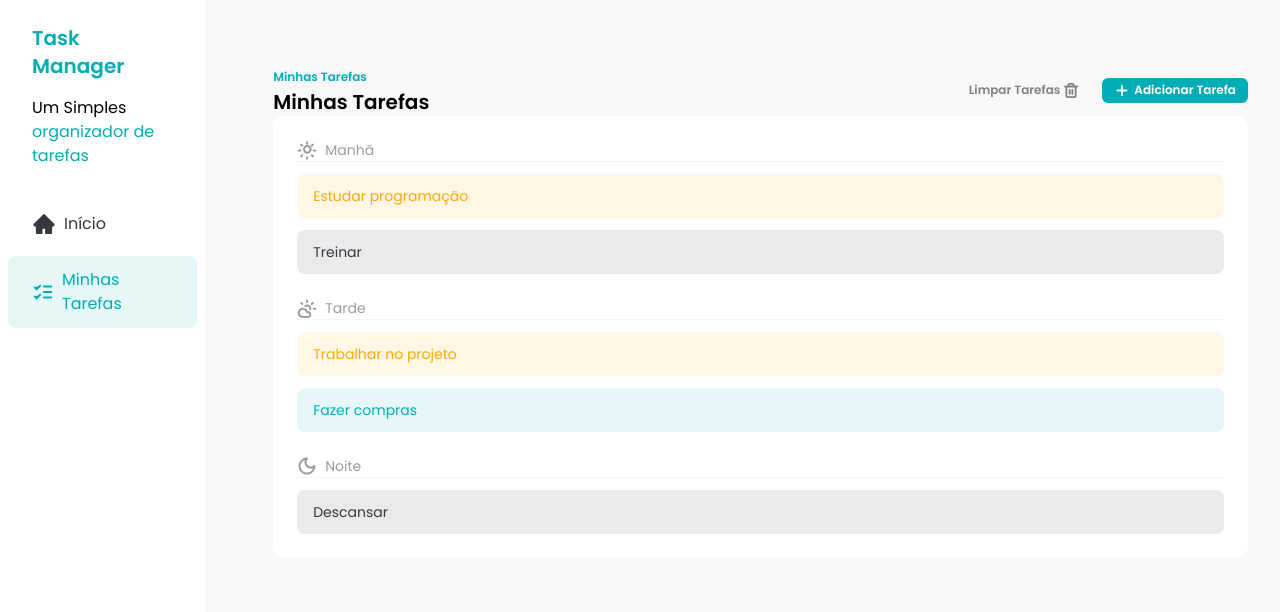
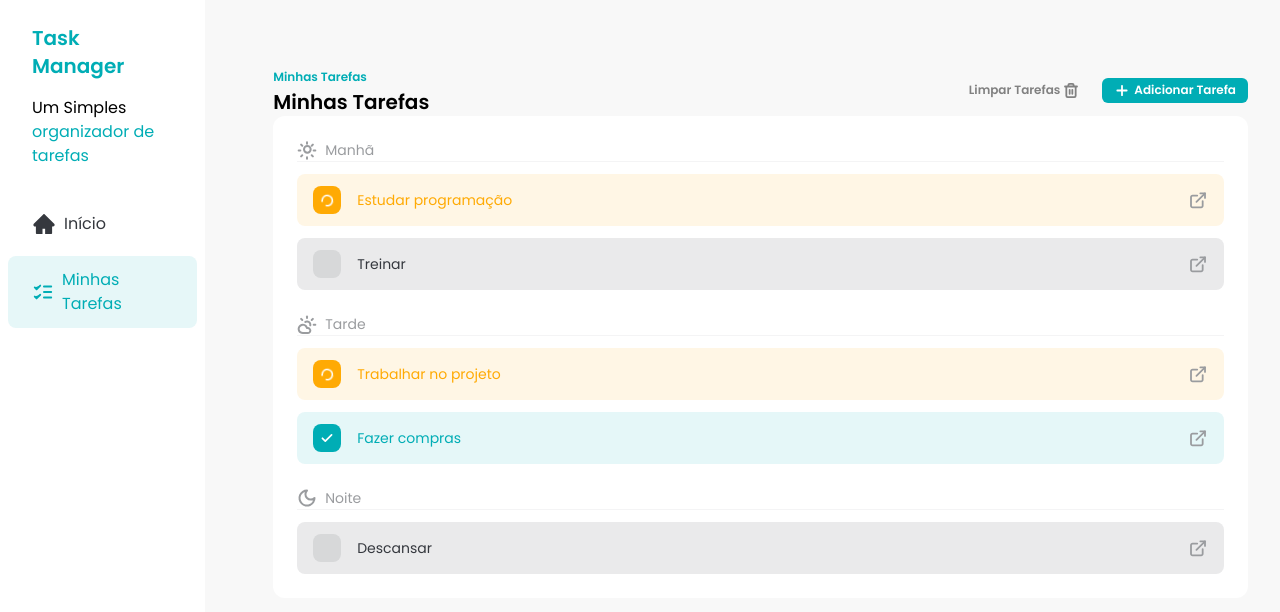
Before and after one commit to JoaoMeisterI/Task-Manager, a React (Vite) app: page / in a window 1280 px wide. Shown: the top 612 px of the page. Built offline with nearby package versions, Linux system fonts and the light colour scheme.

Commit message:
feat: component TaskItem Logic

```diff
--- a/src/components/Button.jsx
+++ b/src/components/Button.jsx
@@ -12,7 +12,7 @@ const Button = ({ children, variant = "primary" }) => {
 
   return (
     <button
-      className={`flex items-center gap-1 rounded-md px-3 py-1 text-xs font-semibold ${getVariantClasses()}`}
+      className={`flex items-center gap-1 rounded-md px-3 py-1 text-xs font-semibold transition hover:opacity-75 ${getVariantClasses()}`}
     >
       {children}
     </button>
--- a/src/components/TaskItem.jsx
+++ b/src/components/TaskItem.jsx
@@ -1,11 +1,15 @@
+import CheckIcon from "../assets/icons/check.svg?react"
+import LoadIcon from "../assets/icons/loader.svg?react"
+import DetailsIcons from "../assets/icons/details.svg?react"
+
 /* eslint-disable react/prop-types */
 const TaskItem = ({ tasks }) => {
   const getStatusClasses = () => {
     if (tasks.status === "completed") {
-      return "text-[#00ADB5] bg-[#00ADB5] bg-opacity-10"
+      return "text-[#00ADB5] bg-[#00ADB5]"
     }
     if (tasks.status === "in_progress") {
-      return "bg-[#FFAA04] bg-opacity-10 text-[#FFAA04]"
+      return "bg-[#FFAA04] text-[#FFAA04]"
     }
     if (tasks.status === "not_started") {
       return "bg-[#35383E] bg-opacity-10 text-[#35383E]"
@@ -14,9 +18,27 @@ const TaskItem = ({ tasks }) => {
 
   return (
     <div
-      className={`flex items-center gap-2 rounded-lg px-4 py-3 text-sm ${getStatusClasses()}`}
+      className={`flex items-center justify-between gap-2 rounded-lg bg-opacity-10 px-4 py-3 text-sm ${getStatusClasses()}`}
     >
-      <p>{tasks.title}</p>
+      <div className="flex items-center gap-4">
+        <label
+          className={`relative flex h-7 w-7 cursor-pointer items-center justify-center rounded-lg text-white ${getStatusClasses()}`}
+        >
+          <input
+            type="checkbox"
+            checked={tasks.status === "completed"}
+            className="absolute h-full w-full cursor-pointer opacity-0"
+          />
+          {tasks.status === "completed" && <CheckIcon />}
+          {tasks.status === "in_progress" && (
+            <LoadIcon className="animate-spin" />
+          )}
+        </label>
+        <p>{tasks.title}</p>
+      </div>
+      <a href="#" className="transition hover:opacity-75">
+        <DetailsIcons />
+      </a>
     </div>
   )
 }
--- a/src/components/Tasks.jsx
+++ b/src/components/Tasks.jsx
@@ -10,8 +10,7 @@ import TASKS from "../constants/Tasks"
 import TaskItem from "./TaskItem"
 
 const Tasks = () => {
-  // eslint-disable-next-line no-unused-vars
-  const [tasks, setTasks] = React.useState(TASKS)
+  const [tasks] = React.useState(TASKS)
   const morningTasks = tasks.filter((task) => task.time === "morning")
   const afternoonTasks = tasks.filter((task) => task.time === "afternoon")
   const eveningTasks = tasks.filter((task) => task.time === "evening")
```
